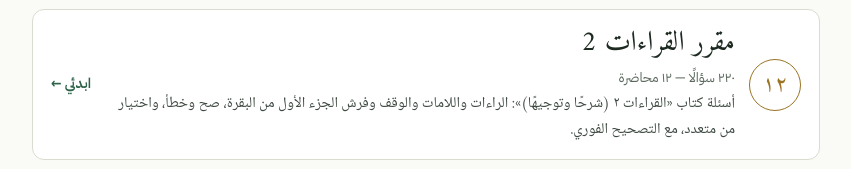
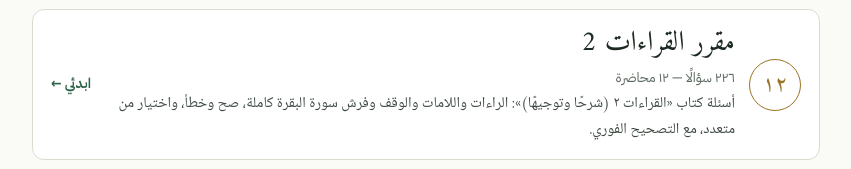
Before and after one commit to sanamohsen/sana-hijazi, a plain HTML site: page index.html in a window 1280 px wide. Shown: the part 1129-1298 px from the top of the page, without its empty margins (214-1065 px from the left). Drawn offline with Linux system fonts and the light colour scheme; a web font is replaced by a local one.

Commit message:
القراءات 2: تحديث أسئلة المحاضرتين ١٠ و١١ إلى فرش البقرة ١٤٢–٢٨٦
Co-Authored-By: Claude Opus 5.5 <noreply@anthropic.com>
Claude-Session: https://claude.ai/code/session_01NNKJ5SdnswYHuZCfiFgxV9

```diff
--- a/index.html
+++ b/index.html
@@ -93,7 +93,7 @@ footer .wrap{padding-block:18px 26px;font-family:var(--f-ui);font-size:13.5px;co
     </a>
     <a class="surah" href="qiraat-2/">
       <span class="num">١٢</span>
-      <span class="info"><span class="name">مقرر القراءات 2</span><span class="meta">٢٢٠ سؤالًا — ١٢ محاضرة</span><span class="topics">أسئلة كتاب «القراءات ٢ (شرحًا وتوجيهًا)»: الراءات واللامات والوقف وفرش الجزء الأول من البقرة، صح وخطأ، واختيار من متعدد، مع التصحيح الفوري.</span></span>
+      <span class="info"><span class="name">مقرر القراءات 2</span><span class="meta">٢٢٦ سؤالًا — ١٢ محاضرة</span><span class="topics">أسئلة كتاب «القراءات ٢ (شرحًا وتوجيهًا)»: الراءات واللامات والوقف وفرش سورة البقرة كاملة، صح وخطأ، واختيار من متعدد، مع التصحيح الفوري.</span></span>
       <span class="go">ابدئي ←</span>
     </a>
     <a class="surah" href="shatibiyya/">
```
Also changed, not shown: qiraat-2/index.html (+1 -1 lines).
